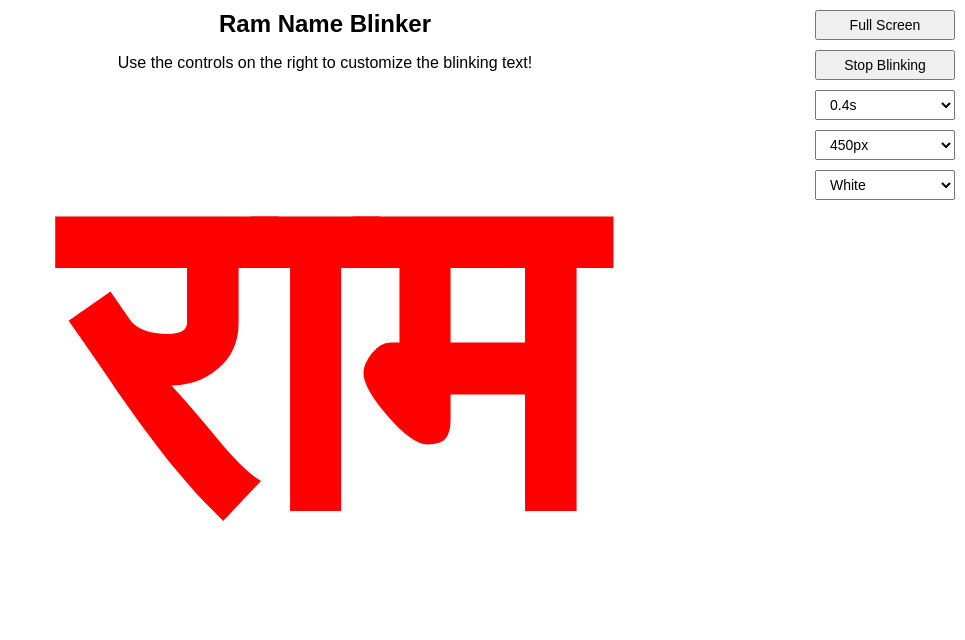
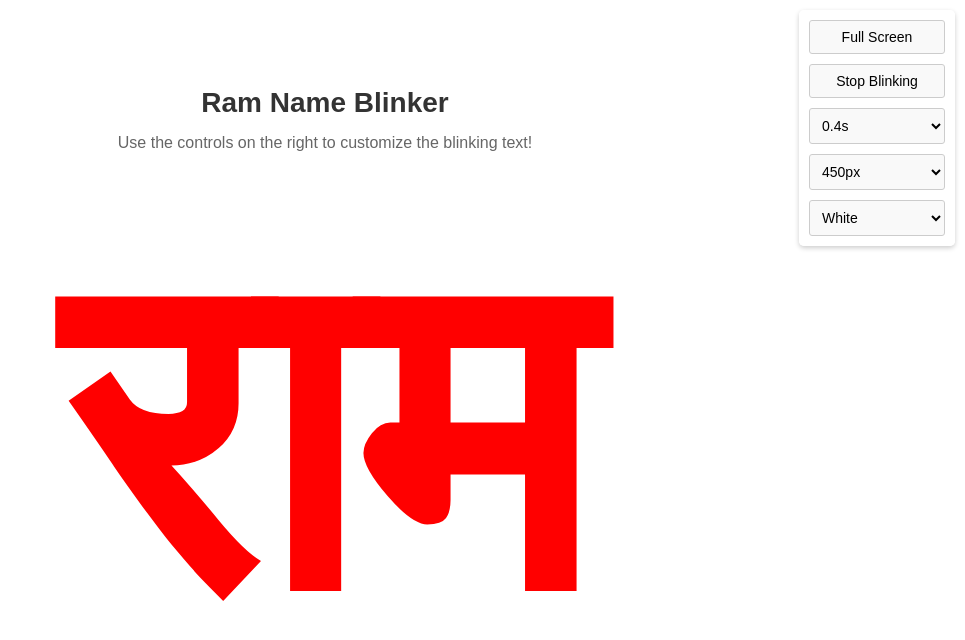
Before and after one commit to vinaymangal/ram, a plain HTML site: page index.html in a window 1280 px wide. Shown: the whole page, without its empty margins (315-1280 px from the left). Drawn offline with Linux system fonts and the light colour scheme.

Commit message:
Update index.html

```diff
--- a/index.html
+++ b/index.html
@@ -12,6 +12,11 @@
             overflow: hidden;
             background-color: #ffffff;
             font-family: Arial, sans-serif;
+            min-height: 100vh;
+            display: flex;
+            flex-direction: column;
+            justify-content: center;
+            align-items: center;
         }
         .blink {
             font-size: 450px;
@@ -28,19 +33,32 @@
             flex-direction: column;
             gap: 10px;
             z-index: 1000;
+            background-color: rgba(255, 255, 255, 0.9);
+            padding: 10px;
+            border-radius: 5px;
+            box-shadow: 0 2px 5px rgba(0, 0, 0, 0.2);
         }
         button, select {
-            padding: 5px 10px;
+            padding: 8px;
             font-size: 14px;
             cursor: pointer;
+            border: 1px solid #ccc;
+            border-radius: 3px;
+            background-color: #f9f9f9;
+            transition: background-color 0.2s;
+        }
+        button:hover, select:hover {
+            background-color: #e0e0e0;
         }
         h1 {
-            font-size: 24px;
-            margin-top: 10px;
+            font-size: 28px;
+            margin: 10px 0;
+            color: #333;
         }
         p {
             font-size: 16px;
             margin: 5px 0;
+            color: #666;
         }
     </style>
 </head>
```
